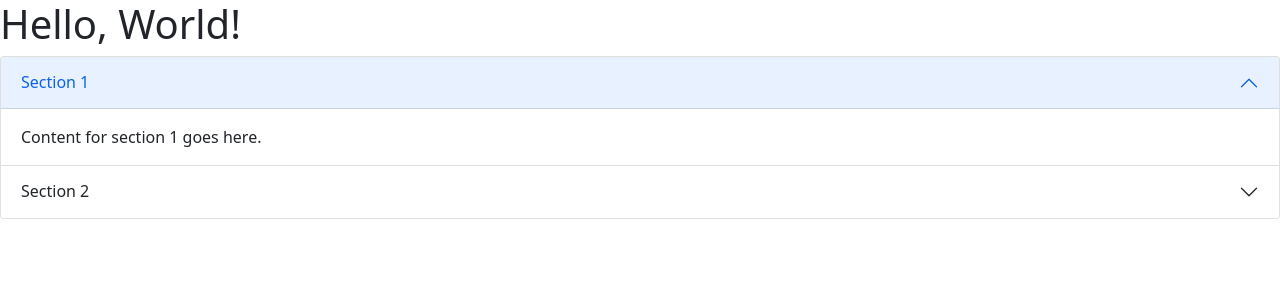
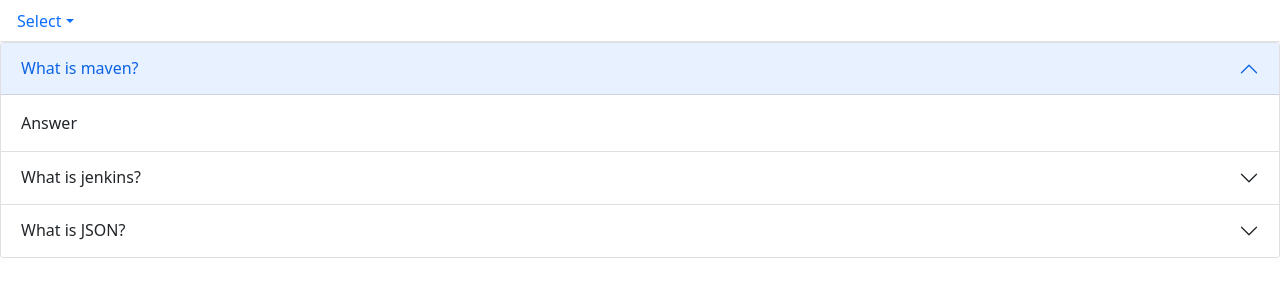
Before and after one commit to anandhumohan/tech, a plain HTML site: page index.html in a window 1280 px wide. Drawn offline with nearby package versions, Linux system fonts and the light colour scheme.

Commit message:
bootsrap commit

```diff
--- a/index.html
+++ b/index.html
@@ -1,40 +1,64 @@
 <!DOCTYPE html>
 <html>
 <head>
-    <title>Hello, World!</title>
     <!-- Add Bootstrap CSS and JavaScript via CDN -->
     <link href="https://cdn.jsdelivr.net/npm/bootstrap@5.0.2/dist/css/bootstrap.min.css" rel="stylesheet" integrity="sha384-EVSTQN3/azprG1Anm3QDgpJLIm9Nao0Yz1ztcQTwFspd3yD65VohhpuuCOmLASjC" crossorigin="anonymous">
 <script src="https://cdn.jsdelivr.net/npm/bootstrap@5.0.2/dist/js/bootstrap.bundle.min.js" integrity="sha384-MrcW6ZMFYlzcLA8Nl+NtUVF0sA7MsXsP1UyJoMp4YLEuNSfAP+JcXn/tWtIaxVXM" crossorigin="anonymous"></script>
 </head>
 <body>
-    <h1>Hello, World!</h1>
-
+    <ul class="nav nav-tabs">
+  <li class="nav-item dropdown">
+    <a class="nav-link dropdown-toggle" data-bs-toggle="dropdown" href="#" role="button" aria-expanded="false">Select</a>
+    <ul class="dropdown-menu">
+      <li><a class="dropdown-item" href="#">JSON</a></li>
+      <li><a class="dropdown-item" href="#">Jenkins</a></li>
+      <li><a class="dropdown-item" href="#">Maven</a></li>
+    </ul>
+  </li>
+</ul>
+<div>
     <!-- Add an accordion element -->
     <div class="accordion" id="accordionExample">
         <div class="accordion-item">
             <h2 class="accordion-header" id="headingOne">
                 <button class="accordion-button" type="button" data-bs-toggle="collapse" data-bs-target="#collapseOne" aria-expanded="true" aria-controls="collapseOne">
-                    Section 1
+                    What is maven?
                 </button>
             </h2>
             <div id="collapseOne" class="accordion-collapse collapse show" aria-labelledby="headingOne" data-bs-parent="#accordionExample">
                 <div class="accordion-body">
-                    Content for section 1 goes here.
+                    Answer
                 </div>
             </div>
         </div>
         <div class="accordion-item">
             <h2 class="accordion-header" id="headingTwo">
                 <button class="accordion-button collapsed" type="button" data-bs-toggle="collapse" data-bs-target="#collapseTwo" aria-expanded="false" aria-controls="collapseTwo">
-                    Section 2
+                    What is jenkins?
                 </button>
             </h2>
             <div id="collapseTwo" class="accordion-collapse collapse" aria-labelledby="headingTwo" data-bs-parent="#accordionExample">
                 <div class="accordion-body">
-                    Content for section 2 goes here.
+                    Answer
                 </div>
             </div>
+
         </div>
+        <div class="accordion-item">
+            <h2 class="accordion-header" id="headingTwo">
+                <button class="accordion-button collapsed" type="button" data-bs-toggle="collapse" data-bs-target="#collapseTwo" aria-expanded="false" aria-controls="collapseTwo">
+                    What is JSON?
+                </button>
+            </h2>
+            <div id="collapseTwo" class="accordion-collapse collapse" aria-labelledby="headingTwo" data-bs-parent="#accordionExample">
+                <div class="accordion-body">
+                    Answer
+                </div>
+            </div>
+
+        </div>
+    </div>
+
     </div>
 </body>
 </html>
```
